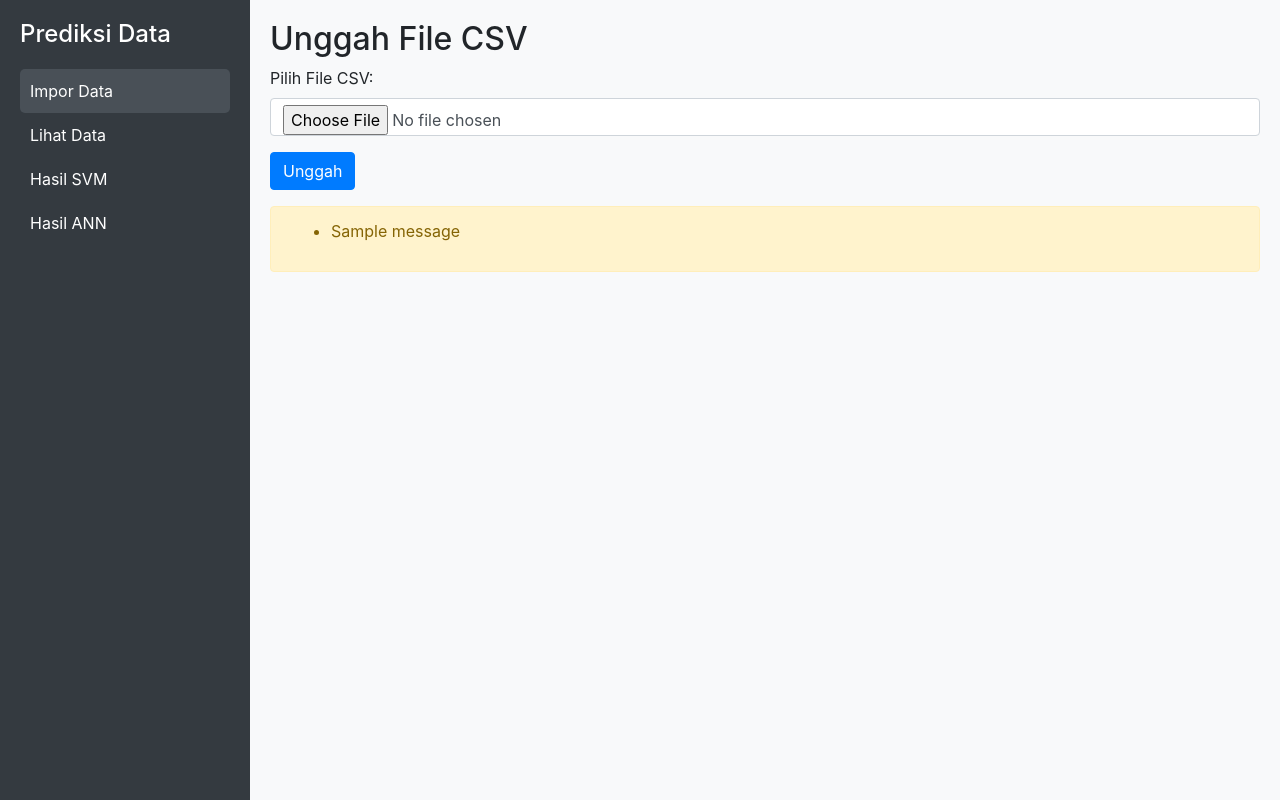
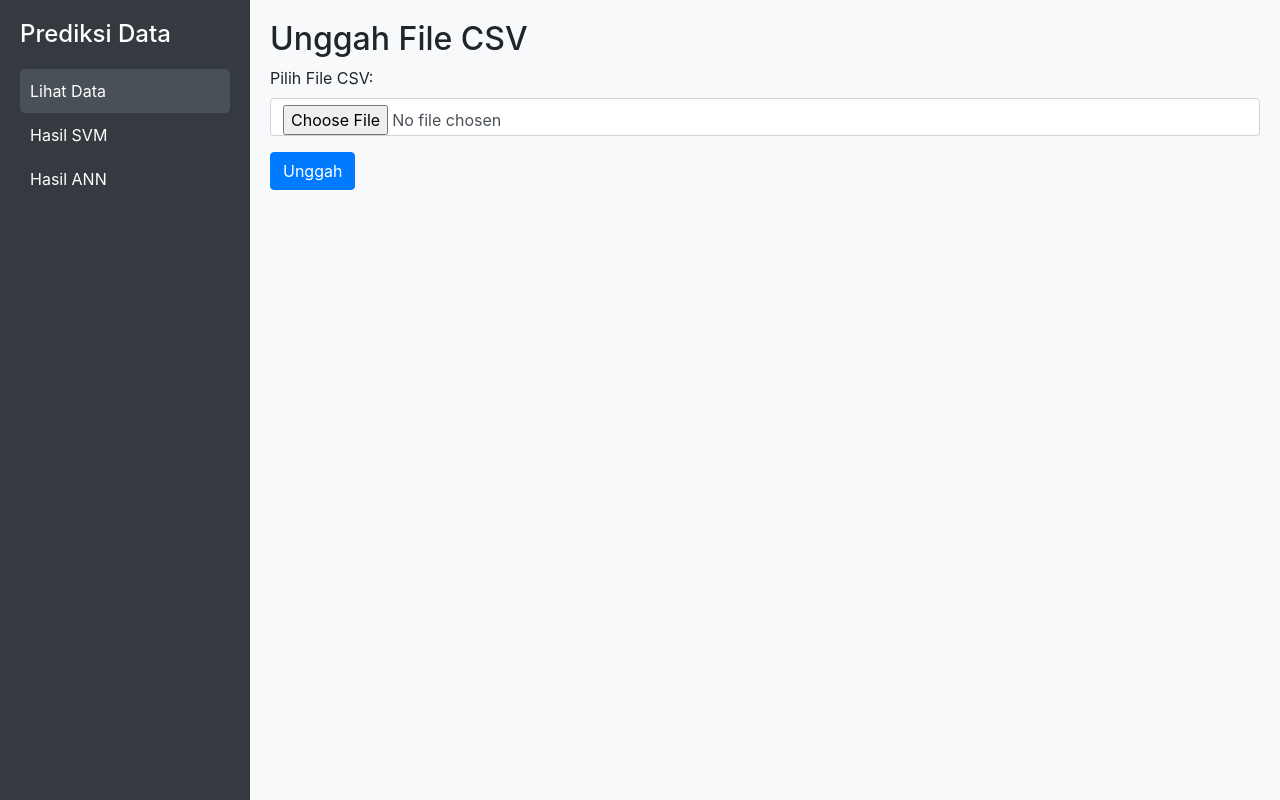
Before and after one commit to Azel-Fahrezi/prediksi, a Flask app: page / in a window 1280 px wide. Run offline with Flask 3, Linux system fonts and the light colour scheme; one stand-in notice (Sample message) is shown; some libraries are stand-ins or nearby versions.

Commit message:
menyatukan import dan tampilan data

```diff
--- a/app.py
+++ b/app.py
@@ -14,8 +14,7 @@ UPLOAD_FOLDER = 'uploads'
 app.config['UPLOAD_FOLDER'] = UPLOAD_FOLDER
 os.makedirs(UPLOAD_FOLDER, exist_ok=True)
 
-# Fungsi Perhitungan SVM
-def calculate_svm(dataframe):
+def calculate_svm(dataframe, weeks):
     predictions = {}
     X = np.arange(len(dataframe)).reshape(-1, 1)
     scaler = StandardScaler()
@@ -25,16 +24,15 @@ def calculate_svm(dataframe):
         y = dataframe[column].values
         model = SVR(kernel='rbf')
         model.fit(X_scaled, y)
-        future_index = np.arange(len(dataframe), len(dataframe) + 12).reshape(-1, 1)
+        future_index = np.arange(len(dataframe), len(dataframe) + weeks).reshape(-1, 1)
         future_index_scaled = scaler.transform(future_index)
         predictions[column] = model.predict(future_index_scaled)
 
-    future_dates = pd.date_range(start=dataframe.index[-1], periods=13, freq='W')[1:]
+    future_dates = pd.date_range(start=dataframe.index[-1], periods=weeks + 1, freq='W')[1:]
     prediction_df = pd.DataFrame(predictions, index=future_dates)
     return prediction_df
 
-# Fungsi Perhitungan ANN
-def calculate_ann(dataframe):
+def calculate_ann(dataframe, weeks):
     predictions = {}
     X = np.arange(len(dataframe)).reshape(-1, 1)
     scaler = StandardScaler()
@@ -43,62 +41,54 @@ def calculate_ann(dataframe):
     for column in dataframe.columns:
         y = dataframe[column].values
 
-        # Membuat Model ANN
         model = Sequential([
             Dense(32, activation='relu', input_shape=(1,)),
             Dense(16, activation='relu'),
             Dense(1)
         ])
         model.compile(optimizer=Adam(learning_rate=0.01), loss='mse')
-
-        # Melatih model
         model.fit(X_scaled, y, epochs=500, verbose=0)
 
-        # Prediksi 12 minggu ke depan
-        future_index = np.arange(len(dataframe), len(dataframe) + 12).reshape(-1, 1)
+        future_index = np.arange(len(dataframe), len(dataframe) + weeks).reshape(-1, 1)
         future_index_scaled = scaler.transform(future_index)
         predictions[column] = model.predict(future_index_scaled).flatten()
 
-    future_dates = pd.date_range(start=dataframe.index[-1], periods=13, freq='W')[1:]
+    future_dates = pd.date_range(start=dataframe.index[-1], periods=weeks + 1, freq='W')[1:]
     prediction_df = pd.DataFrame(predictions, index=future_dates)
     return prediction_df
 
-@app.route("/")
+@app.route("/", methods=["GET", "POST"])
 def index():
-    return render_template("import.html")
+    if request.method == "POST":
+        # Proses unggah file
+        if 'file' not in request.files:
+            return "No file part"
+        file = request.files['file']
+        if file.filename == '':
+            return "No file selected"
 
-@app.route("/upload", methods=["POST"])
-def upload():
-    if 'file' not in request.files:
-        return "No file part"
-    file = request.files['file']
-    if file.filename == '':
-        return "No file selected"
+        filepath = os.path.join(app.config['UPLOAD_FOLDER'], file.filename)
+        file.save(filepath)
+        session['uploaded_file'] = filepath
 
-    filepath = os.path.join(app.config['UPLOAD_FOLDER'], file.filename)
-    file.save(filepath)
-    session['uploaded_file'] = filepath
-    return redirect(url_for('show_data'))
+        # Membaca data CSV
+        data = pd.read_csv(filepath)
+        data['datum'] = pd.to_datetime(data['datum'])
+        return render_template("import.html", tables=[data.to_html(classes='data', header="true", index=False)], file_uploaded=True)
 
-@app.route("/data")
-def show_data():
-    filepath = session.get('uploaded_file')
-    if not filepath:
-        return redirect(url_for('index'))
-    data = pd.read_csv(filepath)
-    data['datum'] = pd.to_datetime(data['datum'])
-    # Tampilkan 'datum' sebagai kolom, bukan indeks
-    return render_template("data.html", tables=[data.to_html(classes='data', header="true", index=False)])
+    # Jika GET request
+    return render_template("import.html", file_uploaded=False)
 
 @app.route("/hasil_svm")
 def hasil_svm():
     filepath = session.get('uploaded_file')
     if not filepath:
         return redirect(url_for('index'))
+    weeks = session.get('weeks', 12)
     data = pd.read_csv(filepath)
     data['datum'] = pd.to_datetime(data['datum'])
     data.set_index('datum', inplace=True)
-    predictions = calculate_svm(data)
+    predictions = calculate_svm(data, weeks)
     return render_template("hasil_svm.html", predictions=[predictions.to_html(classes='data', header="true")])
 
 @app.route("/hasil_ann")
@@ -106,11 +96,12 @@ def hasil_ann():
     filepath = session.get('uploaded_file')
     if not filepath:
         return redirect(url_for('index'))
+    weeks = session.get('weeks', 12)
     data = pd.read_csv(filepath)
     data['datum'] = pd.to_datetime(data['datum'])
     data.set_index('datum', inplace=True)
-    predictions = calculate_ann(data)
+    predictions = calculate_ann(data, weeks)
     return render_template("hasil_ann.html", predictions=[predictions.to_html(classes='data', header="true")])
 
 if __name__ == "__main__":
-    app.run(debug=True)
+    app.run(debug=True, port=5001)
--- a/templates/base.html
+++ b/templates/base.html
@@ -42,8 +42,7 @@
     <!-- Sidebar -->
     <div class="sidebar">
         <h4>Prediksi Data</h4>
-        <a href="{{ url_for('index') }}" class="{% if request.endpoint == 'index' %}active{% endif %}">Impor Data</a>
-        <a href="{{ url_for('show_data') }}" class="{% if request.endpoint == 'show_data' %}active{% endif %}">Lihat Data</a>
+        <a href="{{ url_for('index') }}" class="{% if request.endpoint == 'index' %}active{% endif %}">Lihat Data</a>
         <a href="{{ url_for('hasil_svm') }}" class="{% if request.endpoint == 'hasil_svm' %}active{% endif %}">Hasil SVM</a>
         <a href="{{ url_for('hasil_ann') }}" class="{% if request.endpoint == 'hasil_ann' %}active{% endif %}">Hasil ANN</a>
     </div>
--- a/templates/import.html
+++ b/templates/import.html
@@ -1,6 +1,8 @@
 {% extends 'base.html' %}
 {% block content %}
 <h2>Unggah File CSV</h2>
+
+<!-- Form Unggah -->
 <form action="{{ url_for('index') }}" method="POST" enctype="multipart/form-data">
     <div class="form-group">
         <label for="file">Pilih File CSV:</label>
@@ -8,15 +10,11 @@
     </div>
     <button type="submit" class="btn btn-primary">Unggah</button>
 </form>
-{% with messages = get_flashed_messages() %}
-    {% if messages %}
-        <div class="alert alert-warning mt-3">
-            <ul>
-                {% for message in messages %}
-                    <li>{{ message }}</li>
-                {% endfor %}
-            </ul>
-        </div>
-    {% endif %}
-{% endwith %}
+
+<!-- Tampilkan Data Jika File Sudah Diupload -->
+{% if file_uploaded %}
+    <hr>
+    <h2>Data yang Diunggah</h2>
+    {{ tables[0]|safe }}
+{% endif %}
 {% endblock %}
```
